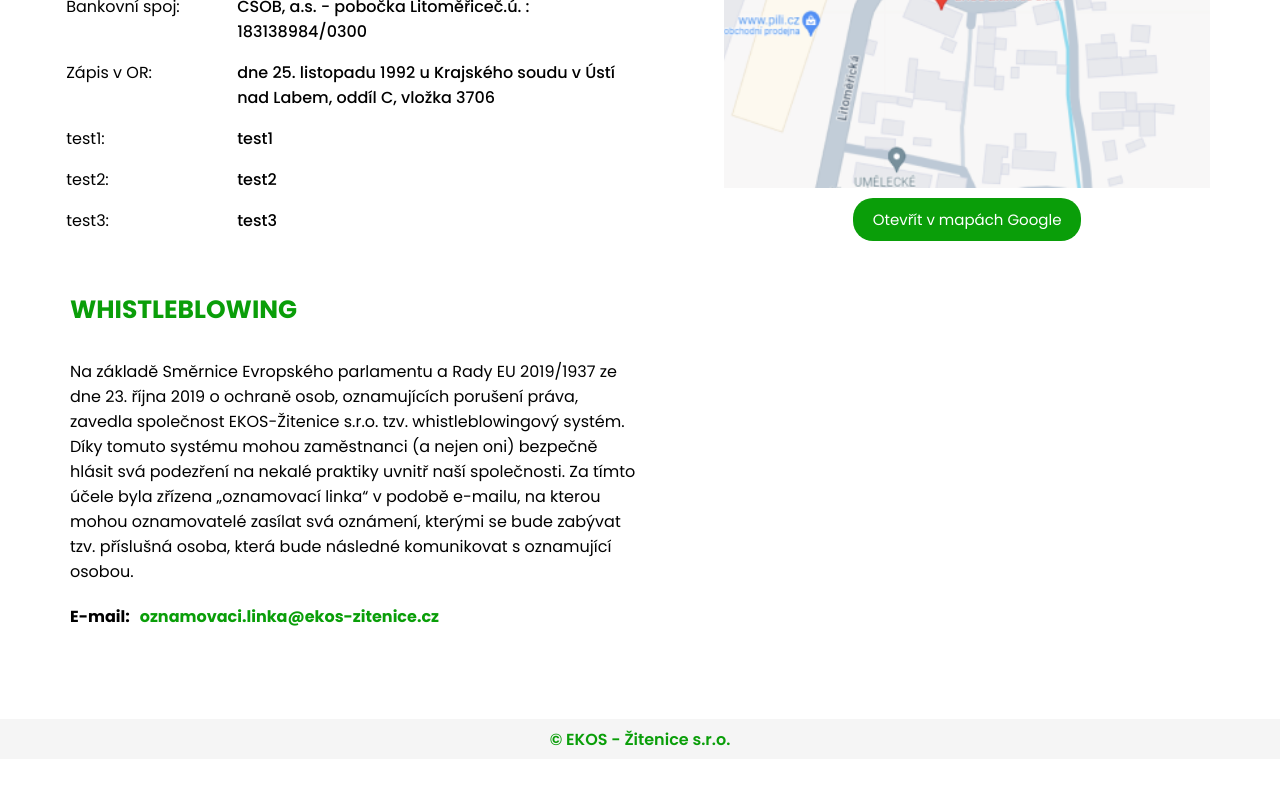
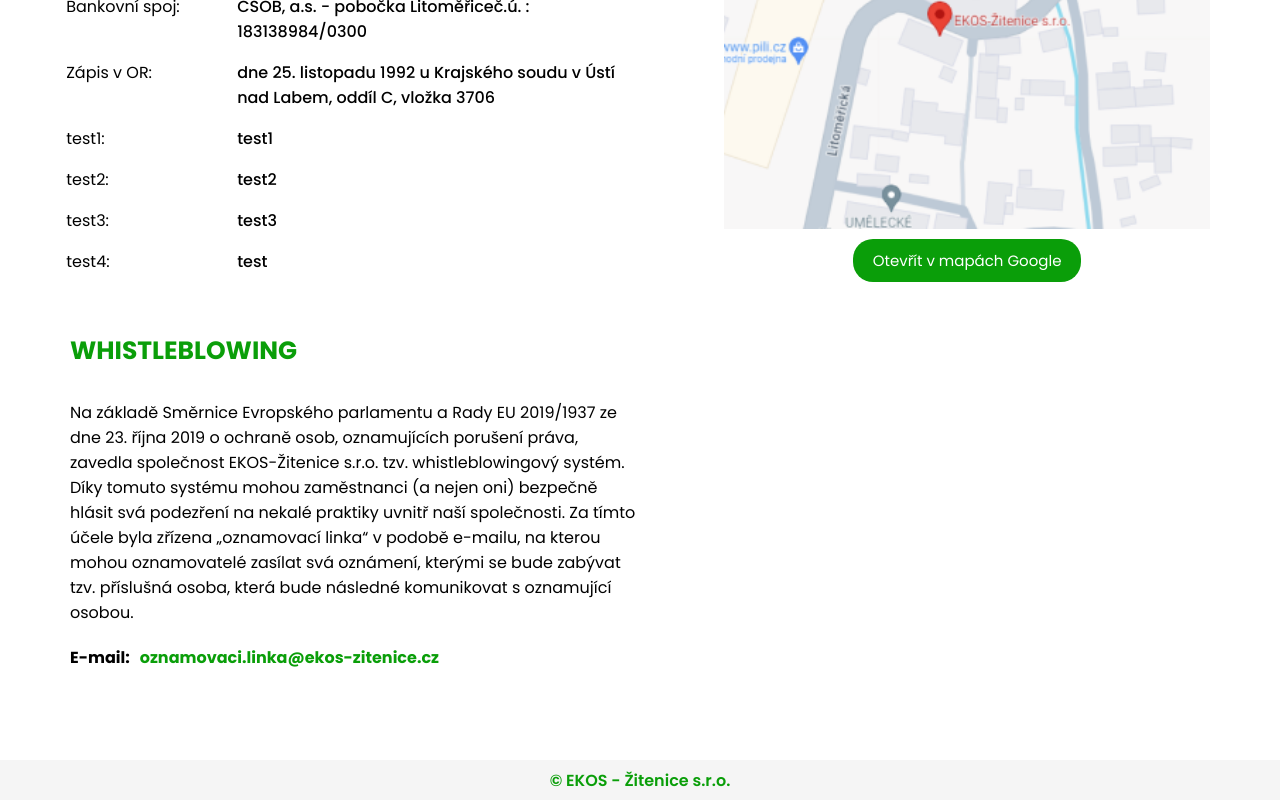
Before and after one commit to suchomelova-dana/ekos-zitenice, a Vue app: page /#/contacts in a window 1280 px wide. Shown: the part 669-1469 px from the top of the page. Before the commit the page ends 1428 px from the top, so only its background shows below. Built offline with nearby package versions, Linux system fonts and the light colour scheme.

Commit message:
build test

```diff
--- a/public/data/Contacts.ts
+++ b/public/data/Contacts.ts
@@ -51,6 +51,10 @@ const ContactArray : Contact[] = [
     {
         title: 'test3',
         value: 'test3'
+    },
+    {
+        title: 'test4',
+        value: 'test'
     }
 ]
 
```
Also changed, not shown: 11 other files (tests, documents, lock files or other folders).
